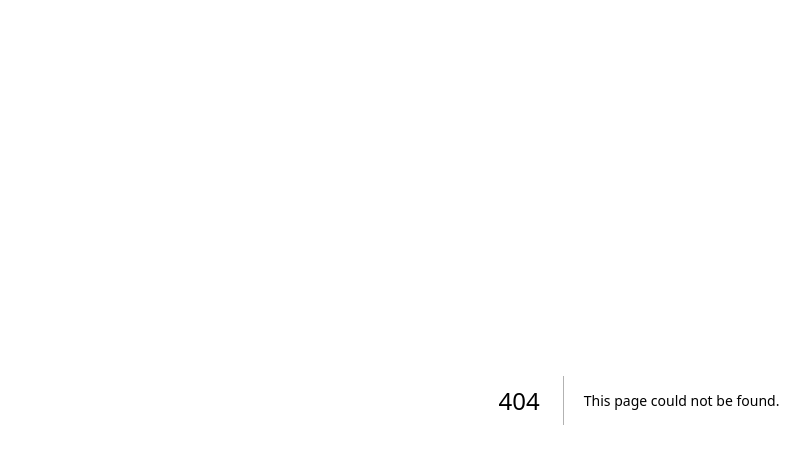
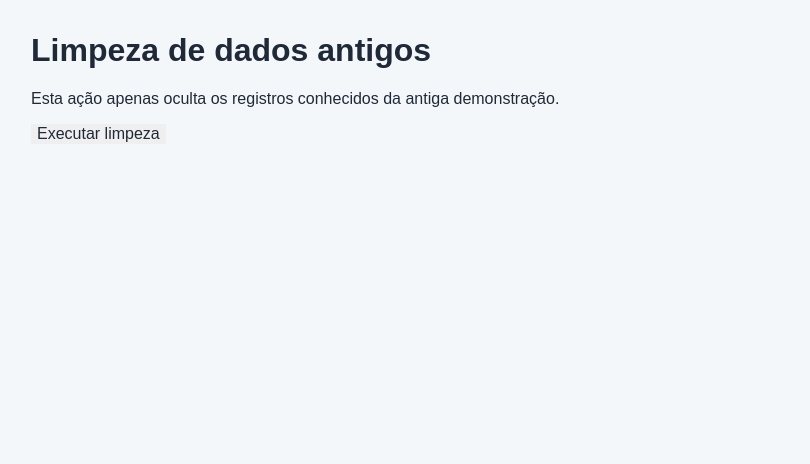
Before and after one commit to cesar-bernardes/Suporte_front, a Next.js app: page /admin-cleanup in a window 1280 px wide. Before the commit this address had no page. Shown: the top 464 px of the page, without its empty margins (1-811 px from the left). Built offline with nearby package versions, Linux system fonts and the light colour scheme.

Commit message:
Adiciona execução administrativa temporária da limpeza

```diff
--- /dev/null
+++ b/app/admin-cleanup/page.tsx
@@ -0,0 +1,11 @@
+export default function AdminCleanupPage() {
+  return (
+    <main style={{ padding: 32, fontFamily: "sans-serif" }}>
+      <h1>Limpeza de dados antigos</h1>
+      <p>Esta ação apenas oculta os registros conhecidos da antiga demonstração.</p>
+      <form action="/api/admin/cleanup-demo-data" method="post">
+        <button type="submit">Executar limpeza</button>
+      </form>
+    </main>
+  );
+}
```
